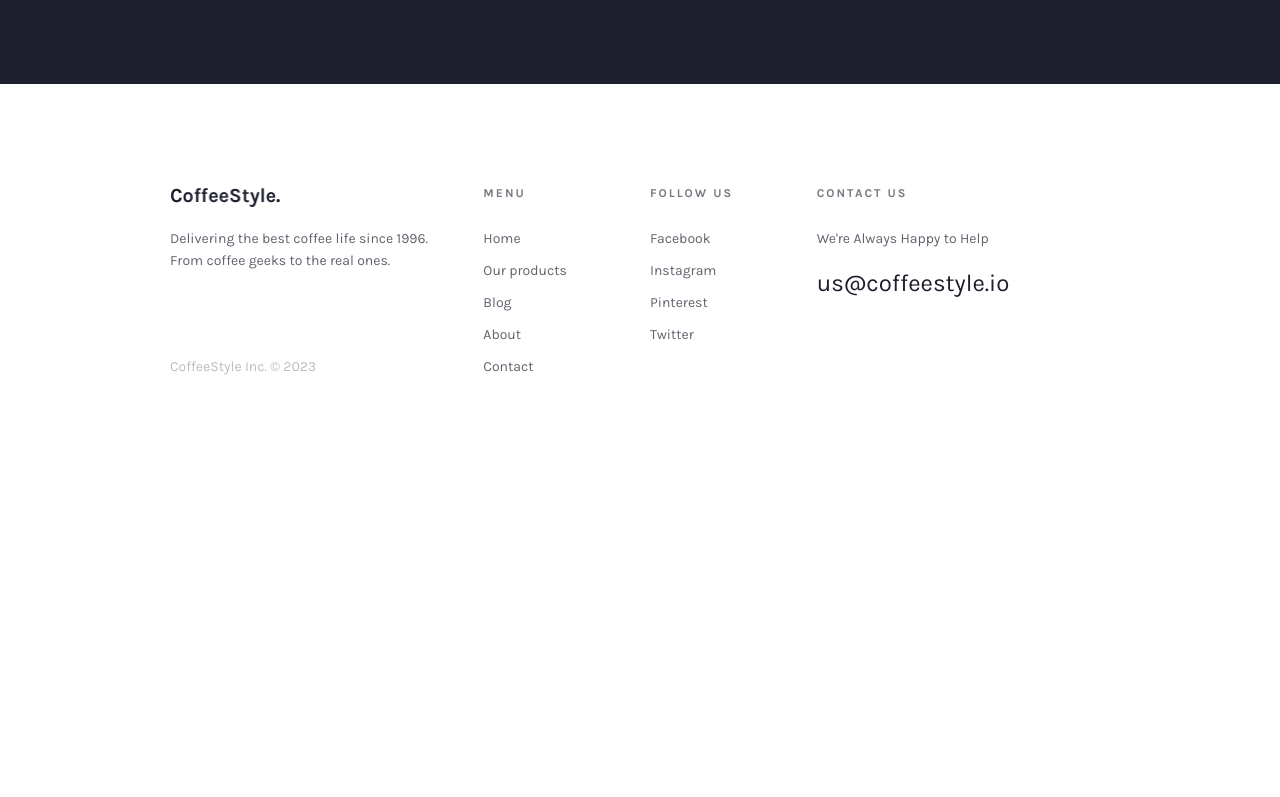
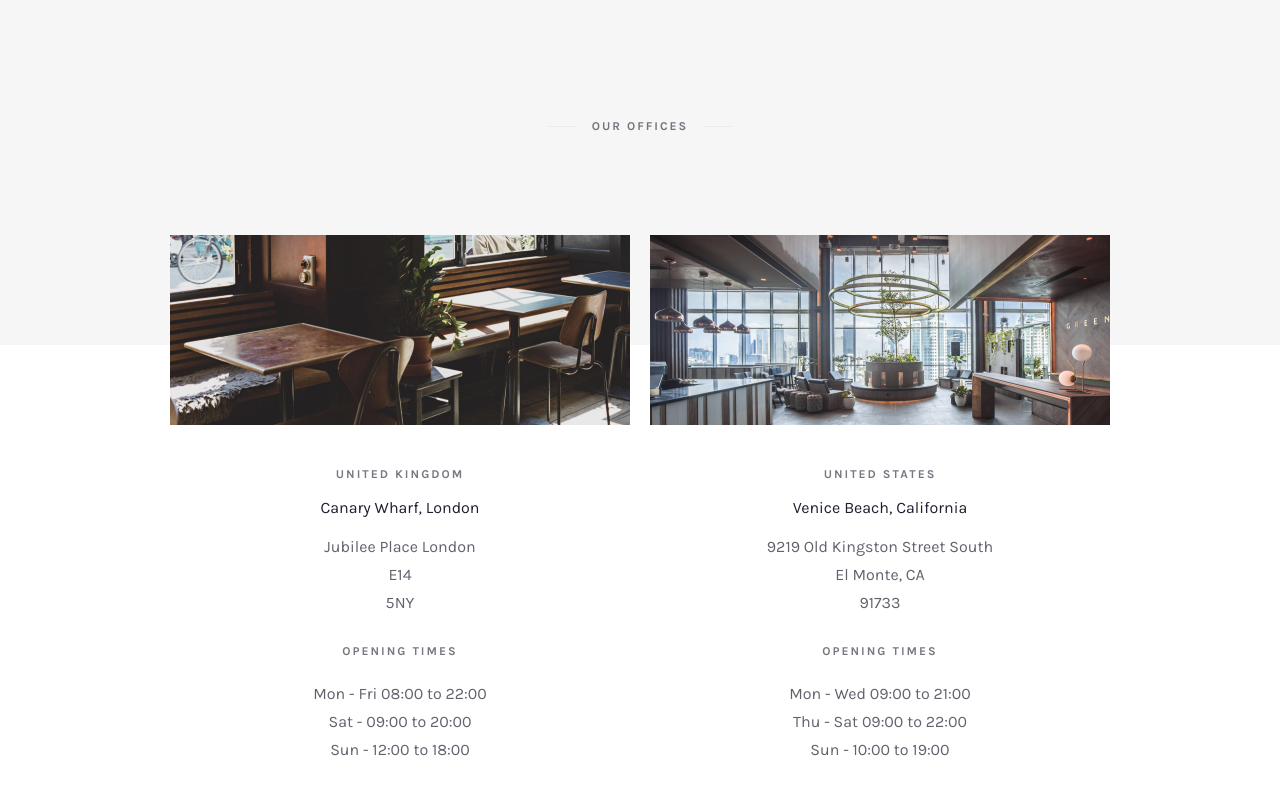
Before and after one commit to EvgeniiGo/coffee-mugs, a React (Vite) app: page /contact in a window 1280 px wide. Shown: the part 343-1140 px from the top of the page. Before the commit the page ends 831 px from the top, so only its background shows below. Built offline with nearby package versions, Linux system fonts and the light colour scheme.

Commit message:
Offices component

```diff
--- a/src/Components/Contact/Contact.css
+++ b/src/Components/Contact/Contact.css
@@ -0,0 +1,3 @@
+.contact__container {
+  margin-top: -110px;
+}
--- a/src/Components/Contact/Contact.tsx
+++ b/src/Components/Contact/Contact.tsx
@@ -1,7 +1,20 @@
-import React from "react";
+import "./Contact.css";
+import Intro from "../Intro/Intro";
+import Offices from "../Offices/Offices";
 
 const Contact = () => {
-  return <div>Contact</div>;
+  return (
+    <>
+      <Intro
+        title="Let's Connect"
+        subtitle="Lorem ipsum dolor sit amet, consectetur adipiscing elit. Suspendisse varius enim in eros elementum tristique. Duis cursus, mi quis."
+        label="OUR OFFICES"
+      />
+      <div className="contact__container">
+        <Offices />
+      </div>
+    </>
+  );
 };
 
 export default Contact;
--- /dev/null
+++ b/src/Components/Offices/Offices.css
@@ -0,0 +1,91 @@
+.offices {
+  width: 100%;
+  padding: 0 4%;
+  margin-bottom: 50px;
+  display: flex;
+  flex-direction: column;
+  align-items: center;
+  box-sizing: border-box;
+}
+
+.office {
+  display: flex;
+  flex-direction: column;
+  align-items: center;
+  padding: 0 10px;
+  margin-bottom: 60px;
+}
+
+.office__image {
+  margin-bottom: 40px;
+  height: 190px;
+  width: 100%;
+  background-position: 50% 50%;
+  background-size: cover;
+}
+
+.office__info {
+  display: flex;
+  flex-direction: column;
+  align-items: center;
+}
+
+.office__country-label {
+  letter-spacing: 2px;
+  opacity: 0.6;
+  text-transform: uppercase;
+  margin-bottom: 10px;
+}
+
+.office__city-title {
+  font-weight: 400;
+  margin-bottom: 10px;
+  font-size: 16px;
+  line-height: 30px;
+}
+
+.office__adress {
+  font-size: 16px;
+  line-height: 28px;
+  color: rgba(29, 31, 46, 0.7);
+  text-align: center;
+  margin-bottom: 15px;
+  font-weight: 400;
+}
+
+.office__opening-label {
+  letter-spacing: 2px;
+  opacity: 0.6;
+  text-transform: uppercase;
+  margin: 10px 0;
+}
+
+.office__opening-times {
+  margin: 10px 0;
+  display: flex;
+  flex-direction: column;
+  align-items: center;
+}
+
+.office__opening-time {
+  font-weight: 400;
+  font-size: 16px;
+  line-height: 28px;
+  color: rgba(29, 31, 46, 0.7);
+}
+
+@media screen and (min-width: 768px) {
+  .offices {
+    padding: 0 30px;
+  }
+}
+
+@media screen and (min-width: 992px) {
+  .offices {
+    flex-direction: row;
+    justify-content: center;
+  }
+  .office {
+    margin-bottom: 50px;
+  }
+}
--- /dev/null
+++ b/src/Components/Offices/Offices.tsx
@@ -0,0 +1,56 @@
+import "./Offices.css";
+
+const imgLondon: string = new URL(
+  `../../images/offices/london.jpg`,
+  import.meta.url
+).href;
+const imgCalifornia: string = new URL(
+  `../../images/offices/california.jpg`,
+  import.meta.url
+).href;
+
+const Offices = () => {
+  return (
+    <section className="offices">
+      <div className="office">
+        <img src={imgLondon} alt="office" className="office__image" />
+        <div className="office__info">
+          <p className="office__country-label">United Kingdom</p>
+          <h3 className="office__city-title">Canary Wharf, London</h3>
+          <p className="office__adress">
+            Jubilee Place London
+            <br />
+            E14
+            <br /> 5NY
+          </p>
+          <p className="office__opening-label">Opening times</p>
+          <div className="office__opening-times">
+            <p className="office__opening-time">Mon - Fri 08:00 to 22:00</p>
+            <p className="office__opening-time">Sat - 09:00 to 20:00</p>
+            <p className="office__opening-time">Sun - 12:00 to 18:00</p>
+          </div>
+        </div>
+      </div>
+      <div className="office">
+        <img src={imgCalifornia} alt="office" className="office__image" />
+        <div className="office__info">
+          <p className="office__country-label">United States</p>
+          <h3 className="office__city-title">Venice Beach, California</h3>
+          <p className="office__adress">
+            9219 Old Kingston Street South
+            <br /> El Monte, CA
+            <br /> 91733
+          </p>
+          <p className="office__opening-label">Opening times</p>
+          <div className="office__opening-times">
+            <p className="office__opening-time">Mon - Wed 09:00 to 21:00</p>
+            <p className="office__opening-time">Thu - Sat 09:00 to 22:00</p>
+            <p className="office__opening-time">Sun - 10:00 to 19:00</p>
+          </div>
+        </div>
+      </div>
+    </section>
+  );
+};
+
+export default Offices;
```
Also changed, not shown: src/images/offices/california.jpg (added), src/images/offices/london.jpg (added).
